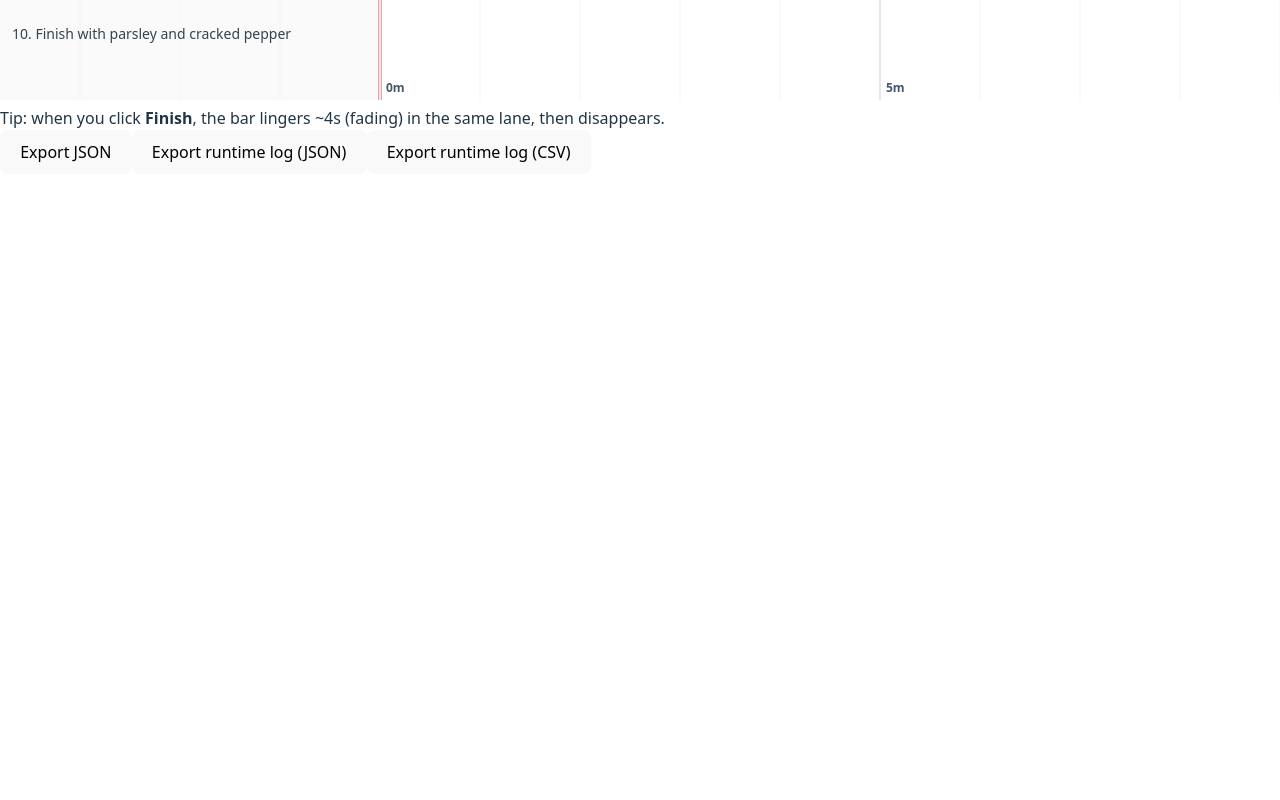
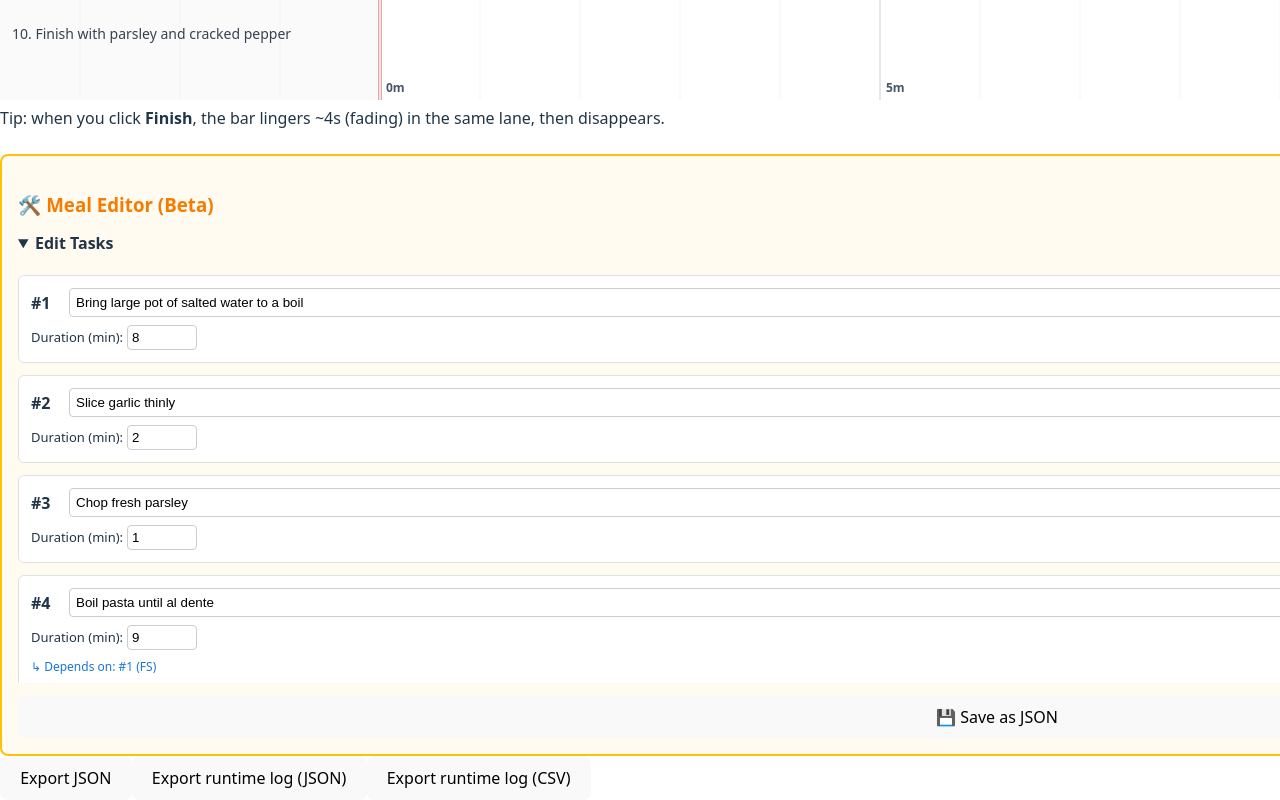
Before and after one commit to thenowguy/nowcook-parser, a React (Vite) app: page / in a window 1280 px wide. Shown: the part 2876-3676 px from the top of the page. Before the commit the page ends 3050 px from the top, so only its background shows below. Built offline with nearby package versions, Linux system fonts and the light colour scheme; the HTML template or start-up script is replaced by a standard one.

Commit message:
Feature: Add in-app meal editor for real-time adjustments
- Edit task names, durations, and attended/unattended status
- Live preview changes in MealMap runtime
- Copy/save edited meal as JSON
- Focus on perfecting Mac & Cheese through iterative testing

```diff
--- a/src/App.jsx
+++ b/src/App.jsx
@@ -937,6 +937,86 @@ export default function App() {
           />
         </div>
 
+        {/* Meal Editor */}
+        <div className="meal-editor" style={{ marginTop: 24, padding: 16, background: '#fffbf0', borderRadius: 8, border: '2px solid #ffc107' }}>
+          <h3 style={{ marginBottom: 12, color: '#f57c00' }}>🛠️ Meal Editor (Beta)</h3>
+          <details open>
+            <summary style={{ cursor: 'pointer', fontWeight: 600, marginBottom: 12 }}>Edit Tasks</summary>
+            <div style={{ maxHeight: 400, overflowY: 'auto', padding: '8px 0' }}>
+              {state.meal.tasks.map((task, idx) => (
+                <div key={task.id} style={{
+                  marginBottom: 12,
+                  padding: 12,
+                  background: '#fff',
+                  borderRadius: 6,
+                  border: '1px solid #e0e0e0'
+                }}>
+                  <div style={{ display: 'flex', gap: 8, alignItems: 'center', marginBottom: 8 }}>
+                    <b style={{ minWidth: 30 }}>#{idx + 1}</b>
+                    <input
+                      type="text"
+                      value={task.name}
+                      onChange={(e) => {
+                        const newTasks = [...state.meal.tasks];
+                        newTasks[idx] = { ...task, name: e.target.value };
+                        setState({ ...state, meal: { ...state.meal, tasks: newTasks } });
+                      }}
+                      style={{ flex: 1, padding: 6, borderRadius: 4, border: '1px solid #ccc' }}
+                    />
+                  </div>
+                  <div style={{ display: 'grid', gridTemplateColumns: '1fr 1fr 1fr', gap: 8, fontSize: 13 }}>
+                    <label style={{ display: 'flex', alignItems: 'center', gap: 4 }}>
+                      Duration (min):
+                      <input
+                        type="number"
+                        value={task.duration_min || 0}
+                        onChange={(e) => {
+                          const newTasks = [...state.meal.tasks];
+                          newTasks[idx] = { ...task, duration_min: parseInt(e.target.value) || 0 };
+                          setState({ ...state, meal: { ...state.meal, tasks: newTasks } });
+                        }}
+                        style={{ width: 60, padding: 4, borderRadius: 4, border: '1px solid #ccc' }}
+                        min="0"
+                      />
+                    </label>
+                    <label style={{ display: 'flex', alignItems: 'center', gap: 4 }}>
+                      <input
+                        type="checkbox"
+                        checked={!!task.requires_driver}
+                        onChange={(e) => {
+                          const newTasks = [...state.meal.tasks];
+                          newTasks[idx] = {
+                            ...task,
+                            requires_driver: e.target.checked,
+                            self_running_after_start: !e.target.checked
+                          };
+                          setState({ ...state, meal: { ...state.meal, tasks: newTasks } });
+                        }}
+                      />
+                      Attended
+                    </label>
+                    <div style={{ fontSize: 12, color: '#666' }}>
+                      Verb: <code>{task.canonical_verb || 'free_text'}</code>
+                    </div>
+                  </div>
+                  {task.edges && task.edges.length > 0 && (
+                    <div style={{ marginTop: 8, fontSize: 12, color: '#1976d2' }}>
+                      ↳ Depends on: {task.edges.map(e => {
+                        const depIdx = state.meal.tasks.findIndex(t => t.id === e.from);
+                        return `#${depIdx + 1} (${e.type})`;
+                      }).join(', ')}
+                    </div>
+                  )}
+                </div>
+              ))}
+            </div>
+          </details>
+          <div style={{ marginTop: 12, display: 'flex', gap: 8 }}>
+            <button onClick={exportJson} style={{ flex: 1 }}>💾 Save as JSON</button>
+            <button onClick={() => navigator.clipboard.writeText(JSON.stringify(state.meal, null, 2))} style={{ flex: 1 }}>📋 Copy JSON</button>
+          </div>
+        </div>
+
         <div className="export-buttons">
           <button onClick={exportJson}>Export JSON</button>
           <button onClick={exportLogJSON}>Export runtime log (JSON)</button>
```
